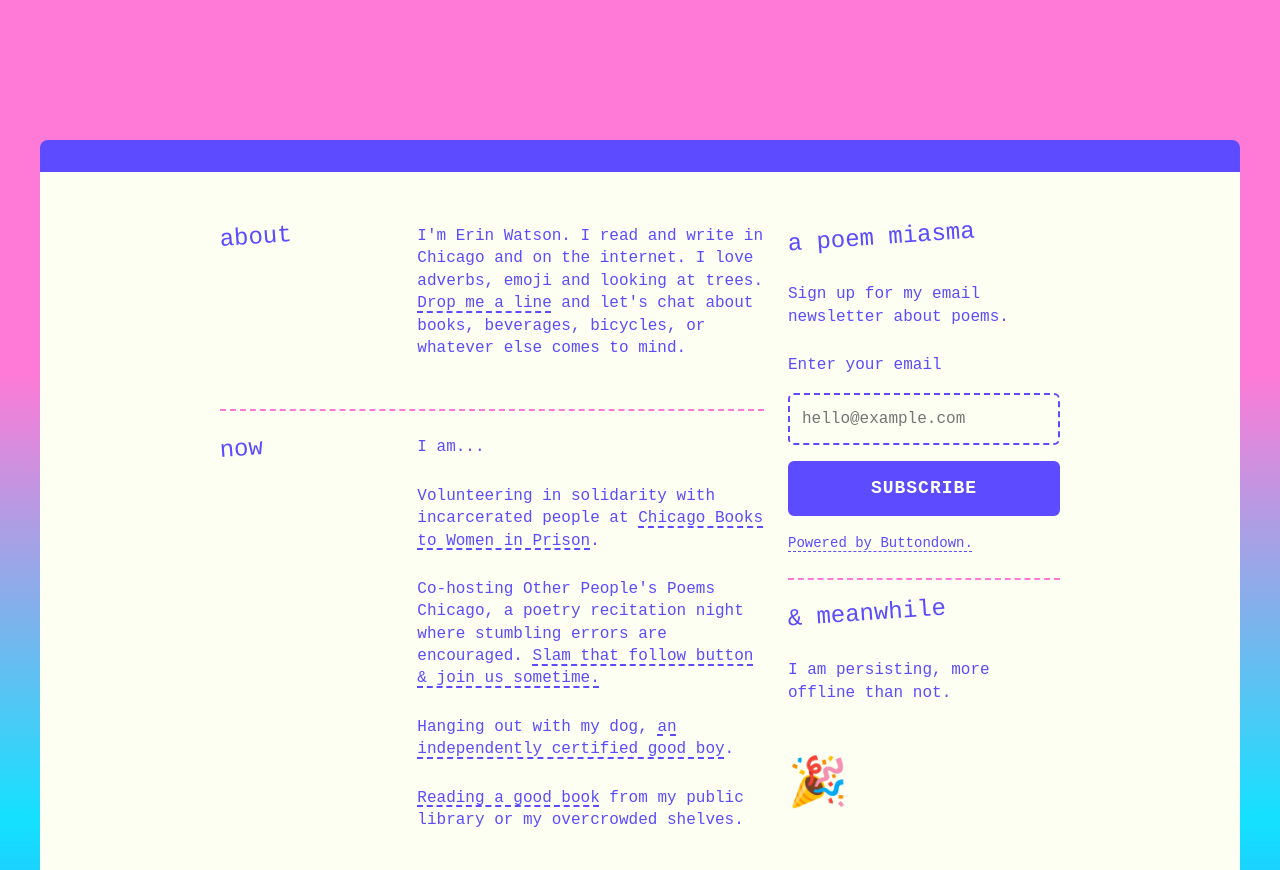
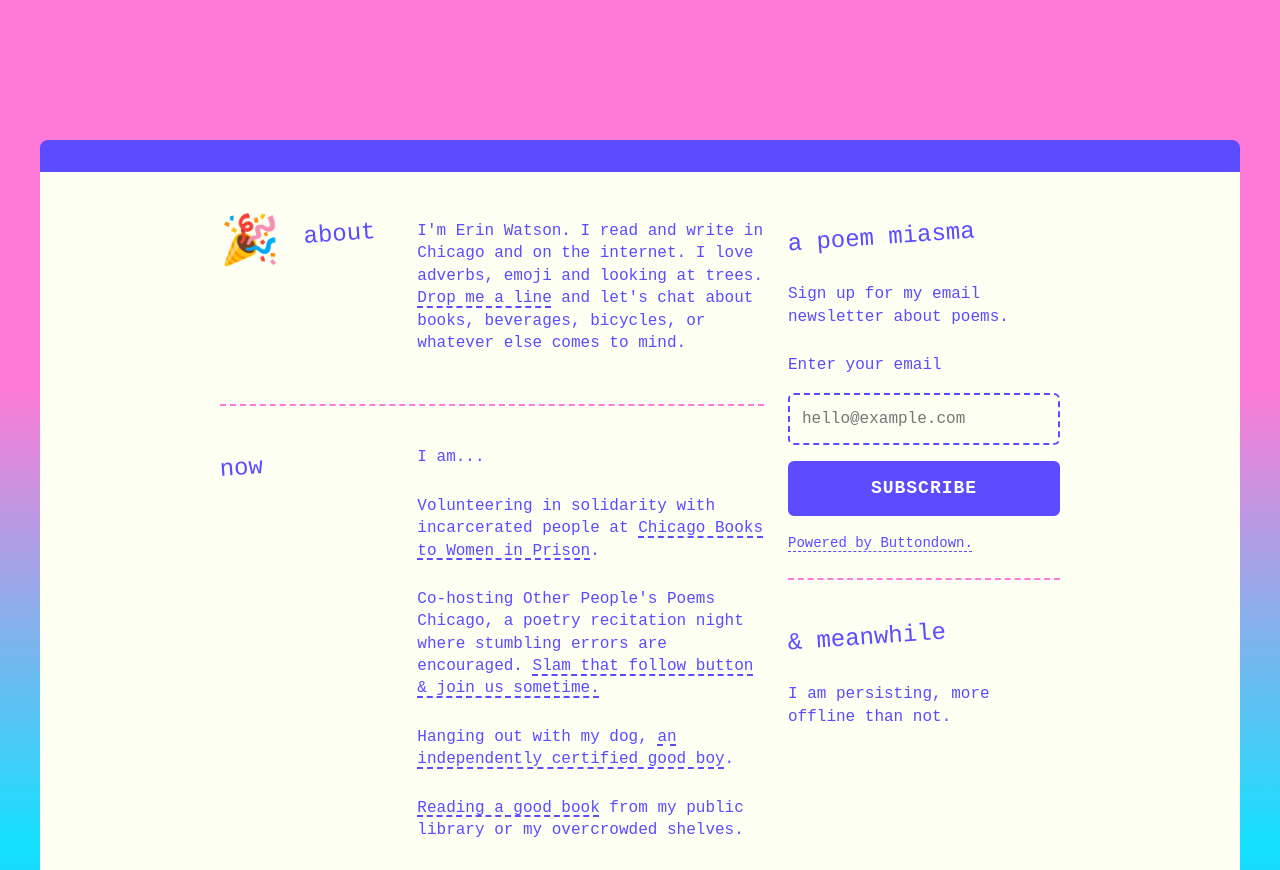
Before and after one commit to sleeepybun/erins-homepage, a plain HTML site: page index.html in a window 1280 px wide. Shown: the top 870 px of the page. Drawn offline with Linux system fonts and the light colour scheme; a web font is replaced by a local one.

Commit message:
moved tada emoji and adjusted styling

```diff
--- a/css/style.css
+++ b/css/style.css
@@ -162,18 +162,28 @@ section.last {
   .two-column {
     display: flex;
     justify-content: space-between;
-    align-items: baseline;
+    align-items: flex-start;
     align-content: stretch;
     gap: 24px;
+    margin-bottom: 24px;
   }
   .two-column h1,
-  .two-column h2 {
+  .two-column h2,
+  .two-column .tada-section {
     flex-grow: 1;
     flex-basis: 33.33%;
   }
   .two-column div {
     flex-grow: 2;
     flex-basis: 66.66%;
+  }
+  .tada-section {
+    display: flex;
+    gap: 24px;
+    align-items: center;
+  }
+  .party-popper-emoji {
+    text-align: left;
   }
 }
 
--- a/index.html
+++ b/index.html
@@ -24,7 +24,10 @@
     <div class="container">
       <div class="desktop-content">
         <section class="two-column">
-          <h1>About</h1>
+          <div class="tada-section">
+            <span class="party-popper-emoji">&#127881;</span>
+            <h1>About</h1>
+          </div>
           <div>
             <p>
               I'm Erin Watson. I read and write in Chicago and on the internet.
@@ -84,8 +87,6 @@
             <p>I am persisting, more offline than not.</p>
           </div>
         </section>
-
-        <span class="party-popper-emoji">&#127881;</span>
       </div>
     </div>
 
```
